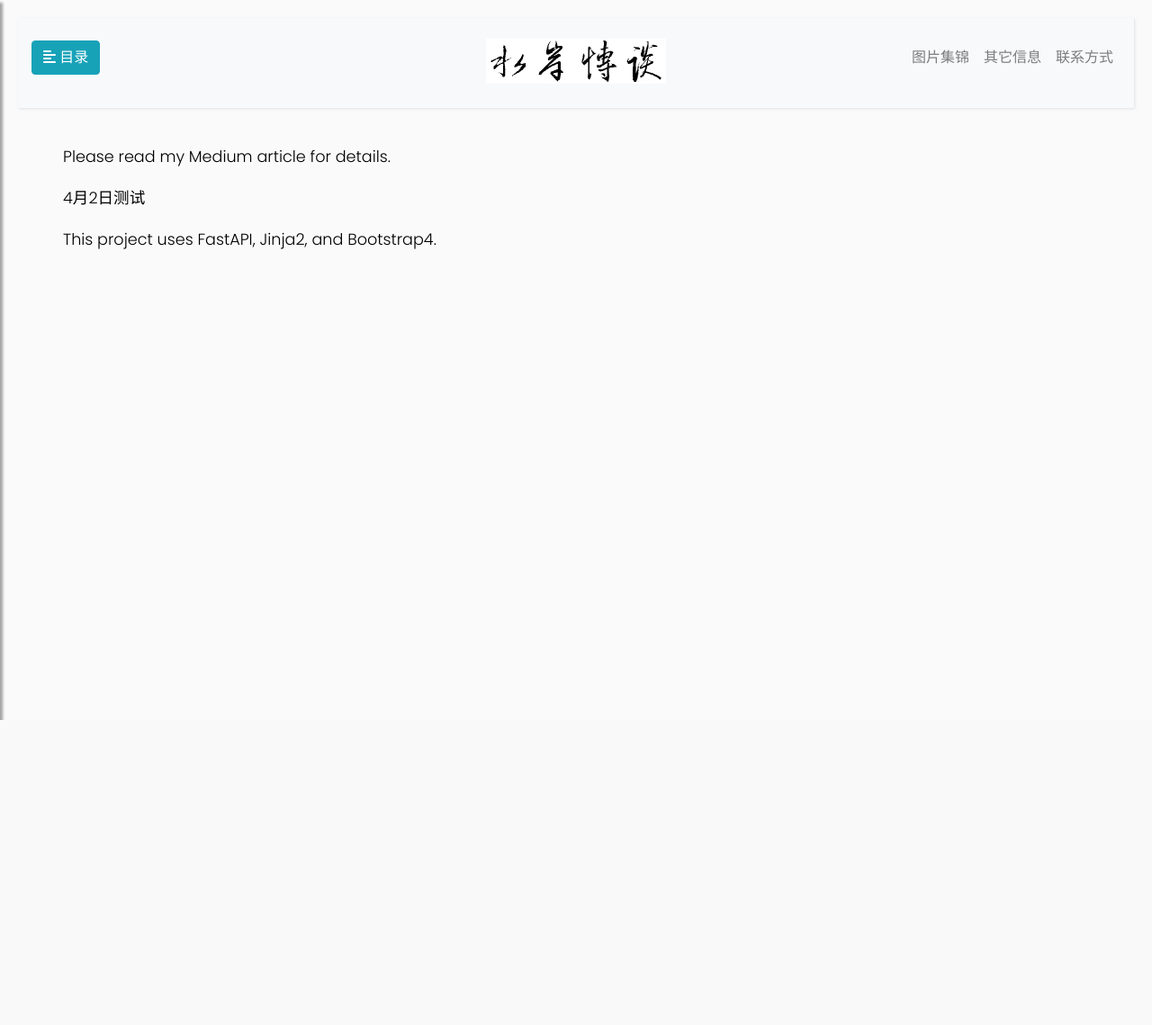
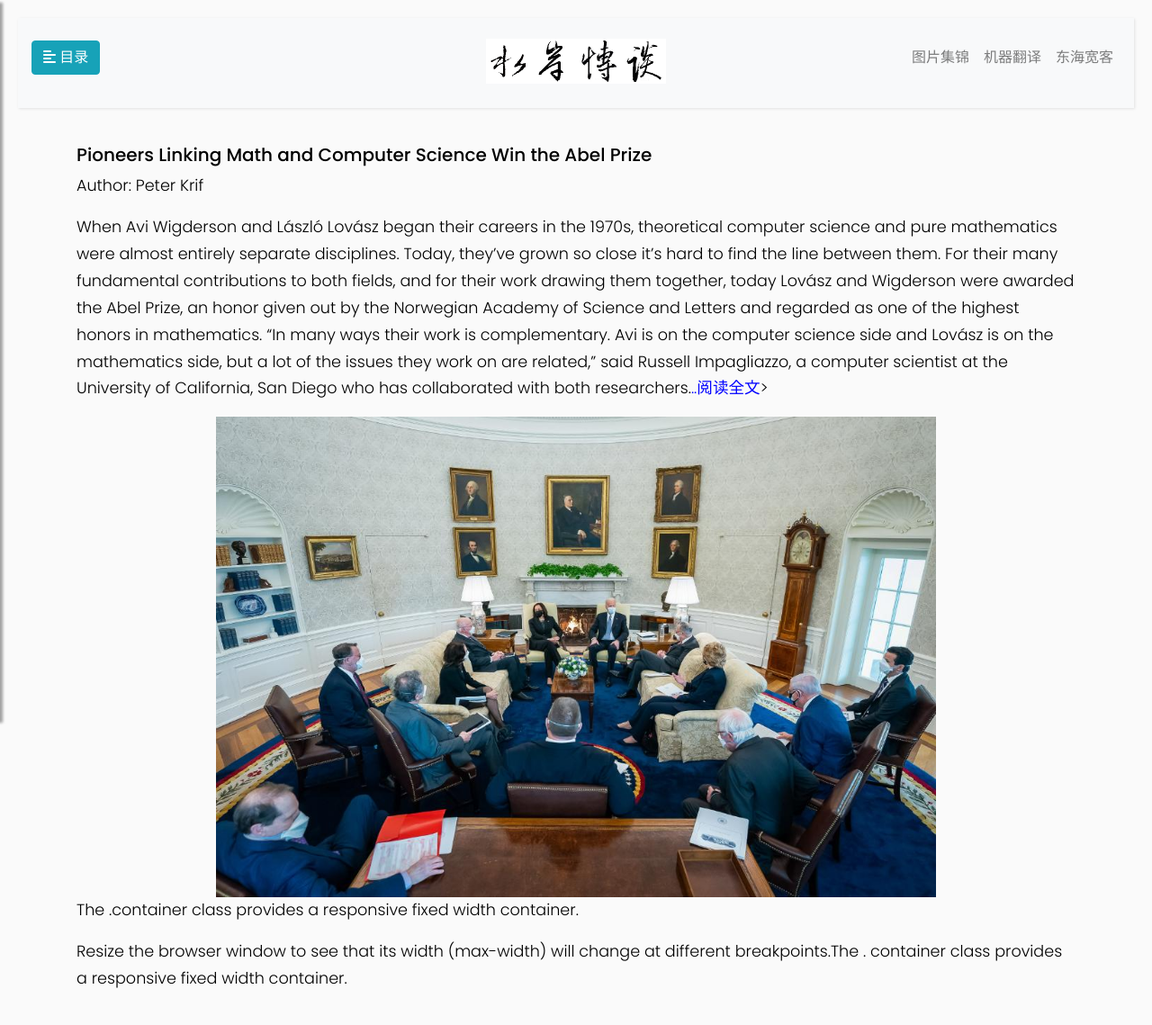
Before and after one commit to logoogol/tencent_final, a FastAPI app: page / in a window 1280 px wide. Shown: the whole page at 90% size. Before the commit the page ends 800 px from the top, so only its background shows below. Run offline with FastAPI, Linux system fonts and the light colour scheme; some libraries are stand-ins or nearby versions.

Commit message:
first commit

```diff
--- a/app/main.py
+++ b/app/main.py
@@ -15,13 +15,13 @@ templates = Jinja2Templates(directory="templates")
 app.mount("/static", StaticFiles(directory="static"), name="static")
 
 app.include_router(unsplash.router)
-# app.include_router(twoforms.router)
-# app.include_router(accordion.router)
-
+app.include_router(twoforms.router)
+app.include_router(accordion.router)
 
 @app.get("/", response_class=HTMLResponse)
 async def home(request: Request):
-    data = openfile("home.md")
+    # data = openfile("home.md")
+    data = []
     return templates.TemplateResponse("page.html", {"request": request, "data": data})
 
 
--- a/app/pages/home.md
+++ b/app/pages/home.md
@@ -5,7 +5,7 @@
 <p>
 Please read <a href="https://levelup.gitconnected.com/building-a-website-starter-with-fastapi-92d077092864">my Medium article for details.</a>
 </p>
-<p>4月2日测试</p>
+<p>4月3日测试</p>
 <p>
 This project uses <a href="https://fastapi.tiangolo.com/">FastAPI</a>, <a href="https://jinja.palletsprojects.com/en/2.11.x/">Jinja2</a>, and <a href="https://getbootstrap.com/docs/4.1/getting-started/introduction/">Bootstrap4</a>.
 </p>
--- a/requirements.txt
+++ b/requirements.txt
@@ -7,3 +7,4 @@ python-multipart==0.0.5
 jinja2==2.11.2
 Markdown==3.3.3
 pytest==6.2.1
+textblob ==0.15.3
--- a/static/css/style3.css
+++ b/static/css/style3.css
@@ -38,22 +38,13 @@ a:focus {
 .navbar-custom {
     height: 100px;
   }
-/* .navbar-brand {
-    position: center;
-    width: 50%;
-    height: 100%;
-    top:  10px;
-    display: flex;
-	margin: 10px 5px;
-    padding-bottom: 70px;
-} */
+
 
 .navbar-btn {
     box-shadow: none;
     outline: none !important;
     border: none;
 }
-
 
 .line {
     width: 100%;
@@ -73,7 +64,7 @@ a:focus {
     left: -250px;
     height: 100vh;
     z-index: 999;
-    background: #7386D5;
+    background: #7386d5;
     color: #fff;
     transition: all 0.3s;
     overflow-y: scroll;
--- a/templates/20210328.html
+++ b/templates/20210328.html
@@ -7,7 +7,6 @@
 {% endblock %}
 
 {% block page_content %}
-{% include 'include/sidebar.html' %}
 
 <h1>This is really really cool!!!</h1>
 <h1>This is really really cool!!!</h1>
--- a/templates/base.html
+++ b/templates/base.html
@@ -30,7 +30,7 @@
     <!-- {% endblock %} -->
 </head>
 <body>
-    <div class="wrapper">
+    <div class="wrapper mb-0">
         {% include 'include/sidebar.html' %}
         <!-- Page Content  -->
         <div id="content">
--- a/templates/include/sidebar.html
+++ b/templates/include/sidebar.html
@@ -12,18 +12,18 @@
         <li class="active">
             <a href="#homeSubmenu" data-toggle="collapse" aria-expanded="false">历史文章汇总目录</a>
             <ul class="collapse list-unstyled" id="homeSubmenu">
-                <li>
+                <!-- <li>
                     <a href="/articles/20210328">2021年3月28日</a>
-                </li>
-                <li>
+                </li> -->
+                <!-- <li>
                     <a href="/">主页</a>
                 </li>
                 <li>
-                    <a href="https://google.com">谷歌</a>
-                </li>
+                    <a href="/twoforms">翻译神器</a>
+                </li> -->
             </ul>
         </li>
-        <li>
+        <!-- <li>
             <a href="#pageSubmenu" data-toggle="collapse" aria-expanded="false">子页</a>
             <ul class="collapse list-unstyled" id="pageSubmenu">
                 <li>
@@ -33,8 +33,15 @@
                     <a href="/page/info">信息</a>
                 </li>
             </ul>
+        </li> -->
+        <li>
+            <a href="/twoforms">机器猫翻译</a>
         </li>
-        <!-- <li>
+        <li>
+            <a href="/">回到主页</a>
+        </li>
+        <!-- </li>
+        <li>
             <a href="/page/portfolio">Portfolio</a>
         </li>
         <li>
--- a/templates/include/topnav.html
+++ b/templates/include/topnav.html
@@ -19,10 +19,11 @@
                     <a class="nav-link" href="/unsplash">图片集锦</a>
                 </li>
                 <li class="nav-item {{'active' if active_page == 'twoforms' }}">
-                    <a class="nav-link" href="/twoforms">其它信息</a>
+                    <a class="nav-link" href="/twoforms">机器翻译</a>
                 </li>
                 <li class="nav-item {{'active' if active_page == 'accordion' }}">
-                    <a class="nav-link" href="/accordion">联系方式</a>
+                    <!-- <a class="nav-link" href="/accordion">东海宽客</a> -->
+                    <a class="nav-link" href="/">东海宽客</a>
                 </li>
             </ul>
         </div>
--- a/templates/item.html
+++ b/templates/item.html
@@ -9,6 +9,6 @@
 {% block page_content %}
 {% include 'include/sidebar.html' %}
 
-<h1>This is really cool!!!</h1>
+<!-- <h1>This is really cool!!!</h1>
 <center><img class="responsive" src="{{ url_for('static', path='./images/Biden.JPG') }}" width="400" height="400"></center>
-{% endblock %}
+{% endblock %} -->
--- a/templates/page.html
+++ b/templates/page.html
@@ -13,8 +13,9 @@
         {{data.text|safe}}
     </div>
 </main>
-<!-- <div class="container">
-    <h1>Pioneers Linking Math and Computer Science Win the Abel Prize</h1>
+<div class="container">
+    <h5>Pioneers Linking Math and Computer Science Win the Abel Prize</h5>
+    <p>Author: Peter Krif</p>
     <p>When Avi Wigderson and László Lovász began their careers in the 1970s,
         theoretical computer science and pure mathematics were almost entirely separate disciplines.
         Today, they’ve grown so close it’s hard to find the line between them.
@@ -33,7 +34,7 @@
     <p>The .container class provides a responsive fixed width container.</p>
     <p>Resize the browser window to see that its width (max-width) will change at different breakpoints.The .
         container class provides a responsive fixed width container.</p>
-  </div> -->
+  </div>
 
 <!-- <h2 align="center">东海宽客</h2>
 <center><img class="responsive" src="{{ url_for('static', path='./images/Biden.JPG') }}" width="400" height="400"></center>
--- a/templates/unsplash.html
+++ b/templates/unsplash.html
@@ -10,7 +10,7 @@
 {% endblock %}
 
 {% block page_content %}
-<h1 class="cap">Unsplash Finder</h1>
+<h3 class="cap">美景图片</h3>
 
 <!-- <img class="responsive" src="{{ url_for('static', path='./images/Biden.JPG') }}" width="400" height="400">
 <p>Source</p> -->
```
Also changed, not shown: app/routers/twoforms.py (+5 -3 lines), templates/twoforms.html (+11 -8 lines), static/css/mystyle.css (line endings or trailing spaces), 2 other files.
